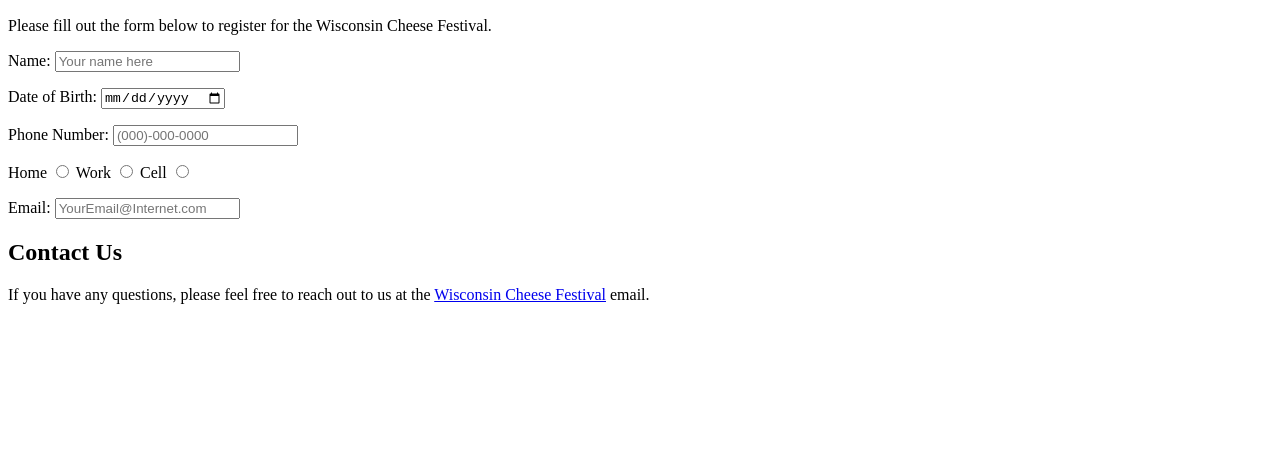
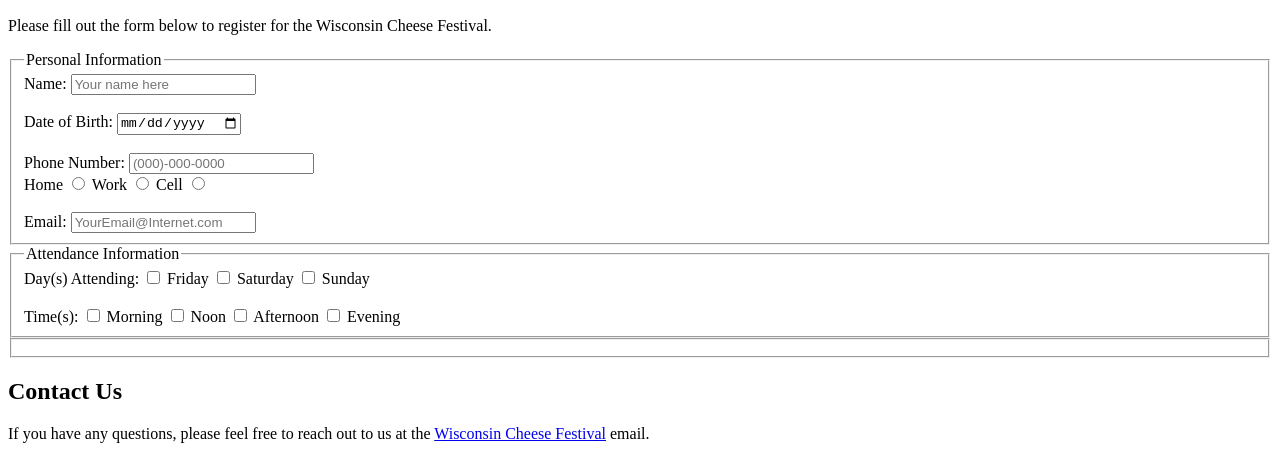
Before and after one commit to jawhiting1990/Wisconsin-Cheese-Festival-Registration, a plain HTML site: page index.html in a window 1280 px wide. Shown: the part 622-1081 px from the top of the page. Before the commit the page ends 942 px from the top, so only its background shows below. Drawn offline with Linux system fonts and the light colour scheme.

Commit message:
checkboxes added

```diff
--- a/index.html
+++ b/index.html
@@ -48,47 +48,69 @@
 
         <p>Please fill out the form below to register for the Wisconsin Cheese Festival.</p>
 
-        <p>
+        <fieldset><!--I looked up the double break thing, didn't know I could do that, now I do :D -->
         <!--Input type 1 (text)-->
+        <legend>Personal Information</legend>
+
         <label for="name">Name:</label>
-        <input type="text" id="name" name="name" placeholder="Your name here" required>
-        </p>
+        <input type="text" id="name" name="name" placeholder="Your name here" required><br><br>
 
-        <p>
         <!--Input type 2 (date)-->
         <label for="DOB">Date of Birth:</label>
-        <input type="date" id="DOB" name="DOB" required>
-        </p>
+        <input type="date" id="DOB" name="DOB" required><br><br>
 
-        <p>
         <!--Input type 3 (tel)-->
         <label for="phone">Phone Number:</label>
-        <input type="tel" id="phone1" name="phone1" placeholder="(000)-000-0000" required>
-        </p>
+        <input type="tel" id="phone1" name="phone1" placeholder="(000)-000-0000" required><br>
 
-        <p>
         <!--Checkboxes for phone choice (radio)-->
         <label for="home">Home</label>
         <input type="radio" id="home" name="type">
         <label for="work">Work</label>
         <input type="radio" id="work" name="type">
         <label for="mobile">Cell</label>
-        <input type="radio" id="mobile" name="type">
-        </p>
+        <input type="radio" id="mobile" name="type"><br><br>
 
-        <p>
         <!--Input type 4 (email)-->
         <label for="email">Email:</label>
-        <input type="email" id="email" name="email" placeholder="YourEmail@Internet.com" required>
-        </p>
+        <input type="email" id="email" name="email" placeholder="YourEmail@Internet.com" required><br>
+        </fieldset>
+
+        <fieldset>
+        <legend>Attendance Information</legend>
+        <!--Checkboxes-->
+        <label for="days">Day(s) Attending:</label>
+        <input type="checkbox" id="fri" name="days">
+        <label for="fri">Friday</label>
+        <input type="checkbox" id="sat" name="days">
+        <label for="sat">Saturday</label>
+        <input type="checkbox" id="sun" name="days">
+        <label for="sun">Sunday</label><br><br>
+
+        <label for="time">Time(s):</label>
+        <input type="checkbox" id="morn" name="time">
+        <label for="morn">Morning</label>
+        <input type="checkbox" id="noon" name="time">
+        <label for="noon">Noon</label>
+        <input type="checkbox" id="aft" name="time">
+        <label for="aft">Afternoon</label>
+        <input type="checkbox" id="eve" name="time">
+        <label for="eve">Evening</label>
+        </fieldset>
+
+        <fieldset>
 
 
-<!--3 input types-->
-        <!--text for name-->
-        <!--tel for phone-->
-        <!--email for email-->
-    <!--Radio button group in fieldset and legend-->
-    <!--dropdown using optgroup (cheese preference, mild, sharp, specialty, etc.)-->
+        </fieldset>
+
+
+
+
+
+
+
+
+        <!--dropdown using optgroup (cheese preference, mild, sharp, specialty, etc.)-->
     <!--textarea for dietary restrictions-->
     <!--All required and placeholder used right and visible labels on everything-->
 
```
